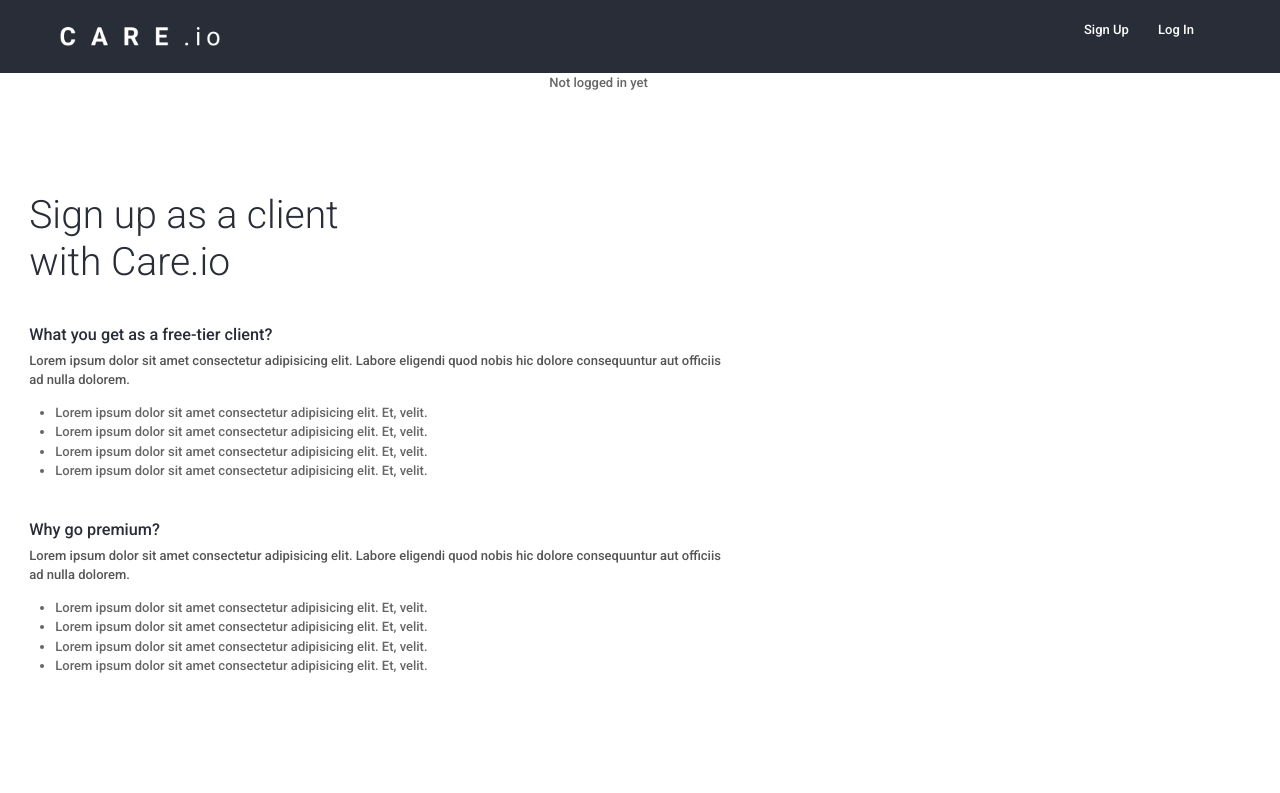
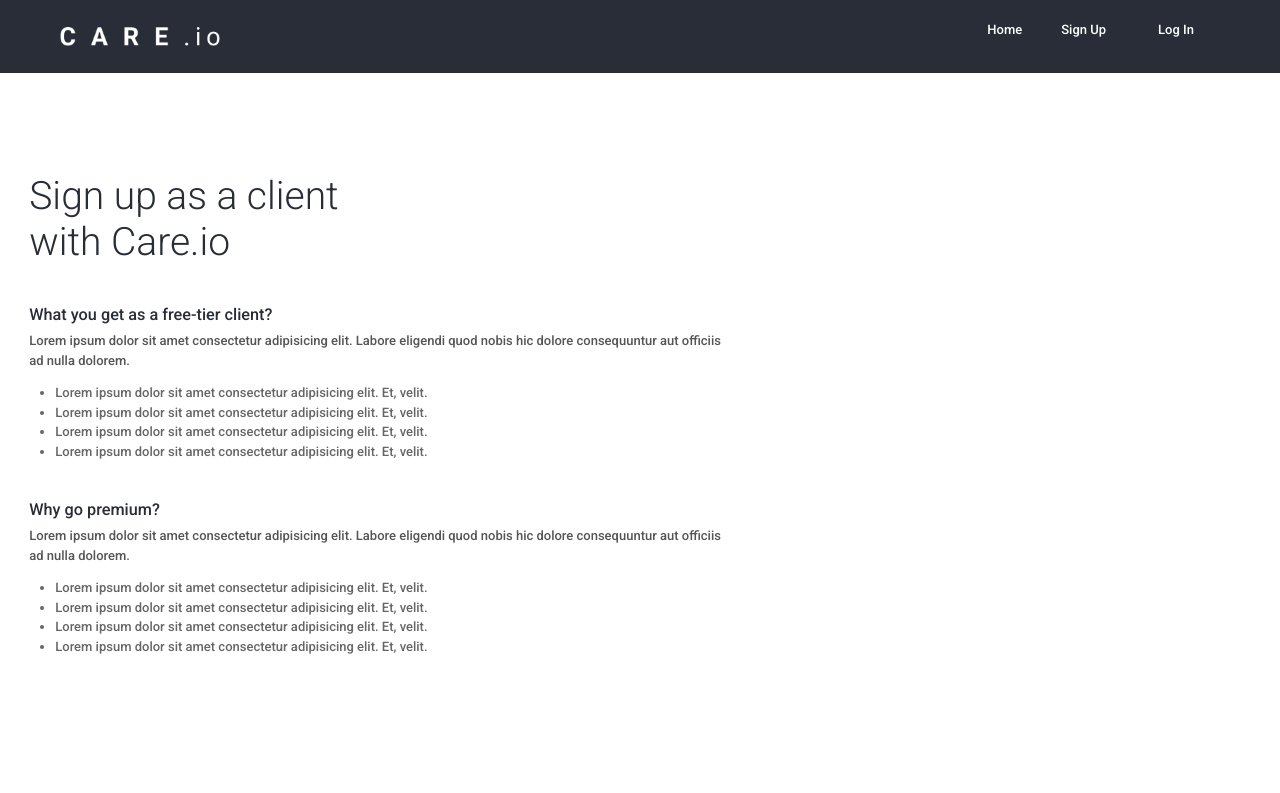
Before and after one commit to umarsalih/careio_react_frontend, a React (Create React App) app: page /signup in a window 1280 px wide. Shown: the top 793 px of the page. Built offline with nearby package versions, Linux system fonts and the light colour scheme; the HTML template or start-up script is replaced by a standard one.

Commit message:
merge apis and todos

```diff
--- a/src/App.js
+++ b/src/App.js
@@ -7,17 +7,23 @@ import MyBookings from './components/pages/MyBookings';
 import {store} from './store'
 import { Routes,Route } from 'react-router-dom';
 import { Provider } from 'react-redux'
+import Nav from './components/templates/Nav';
+import LoginModal from './components/login/LoginModal';
 
 function App() {
   return (
     <Provider store={store}>
+
     <div id="CareIoApp" className='App'>
+      <Nav/>
         <Routes>
           <Route path='/' element={<Home/>} />
           <Route path='/signup' element={<Signup/>} />
           <Route path='/my-bookings' element={<MyBookings/>} />
         </Routes>
+        <LoginModal/>
       </div>
+
     </Provider>
   );
 }
--- a/src/components/pages/Home.jsx
+++ b/src/components/pages/Home.jsx
@@ -9,7 +9,6 @@ import Nav from '../templates/Nav';
 const Home = () => {
     return (
         <Fragment>
-            <Nav />
             <div id="CareIOHome">
                 <div className="careio__superwrapper">
                     <div className="hero__holder">
@@ -20,7 +19,6 @@ const Home = () => {
                     </div>{ /* end of careio__body */ }
 
                     <div id="CareIOMOdals">
-                        <LoginModal/>
                         <BookingModal/>
                     </div>
                 </div>
--- a/src/components/pages/Signup.jsx
+++ b/src/components/pages/Signup.jsx
@@ -6,23 +6,12 @@ import SignupForm from './Signup-form';
 import { useSelector } from 'react-redux';
 import { isLoggedIn } from '../../store/login-store';
 import { Link } from 'react-router-dom'
-import Nav from '../templates/Nav';
 
 function Signup() {
     const isLogged = useSelector(isLoggedIn);
     return (
-        <div>
-            <body id="CareIOSignup">
-                <Nav />
+        <div id="CareIOSignup">
             <div className='careio_superwrapper'>
-                    <div>
-                        {isLogged
-                            ? <span> You are logged in</span>
-                            : <span> Not logged in yet </span>
-                        }
-                        <Link to="/">Back to home</Link>
-                    </div>
-
                 <section id="container-01" className="section-full">
                     <div className='row'>
                         <SignupInfo/>
@@ -30,7 +19,6 @@ function Signup() {
                     </div>
                 </section>
             </div>
-            </body>
         </div>
     )
 }
--- a/src/components/templates/Nav.jsx
+++ b/src/components/templates/Nav.jsx
@@ -1,12 +1,14 @@
-import React from 'react'
+import React, { Fragment } from 'react'
 import { useSelector, useDispatch } from 'react-redux';
 import { isLoggedIn, setLogin , currentUser} from '../../store/login-store';
-import { Link } from 'react-router-dom'
+import { Link, useLocation } from 'react-router-dom'
 
 function Nav() {
     const isLogged = useSelector(isLoggedIn)
     const user = useSelector(currentUser)
     const dispatch = useDispatch()
+    const path = useLocation().pathname
+
 
   return (
     <div id="CareNav" className="navbar careio-nav">
@@ -15,25 +17,38 @@ function Nav() {
             </Link>
             <nav>
                 <ul>
+                    {(path!=='/')?
                         <li>
+                            <Link to="/">Home</Link>
+                        </li>
+                    : ''
+                    }
+
                         { !isLogged ?  (
-                            <div>
+                            <Fragment>
+                            <li>
                                 <Link to="/signup" className="text-white mx-3">
                                     Sign Up
                                 </Link>
-                                &nbsp;
+                            </li>
+                            <li>
                                 <span type="button"
                                     className="text-white mx-3"
                                     data-bs-toggle="modal"
                                     data-bs-target="#loginModal">
                                     Log In
                                 </span>
-                            </div>
+                            </li>
+                            </Fragment>
                         ) : (
-                            <div>
+                            <Fragment>
+
+                                <li>
                                     <span className='text-light'>
                                     Welcome, {user.username}
                                     </span>
+                                </li>
+                                <li>
                                     <span type="button"
                                         className="text-white mx-3"
                                         data-bs-toggle="modal"
@@ -41,10 +56,9 @@ function Nav() {
                                     >
                                         Log Out
                                     </span>
-                            </div>
+                                </li>
+                            </Fragment>
                         )}
-                    </li>
-
                 </ul>
             </nav>
     </div>
```
Lines whose indentation alone changed are shown as unchanged.
